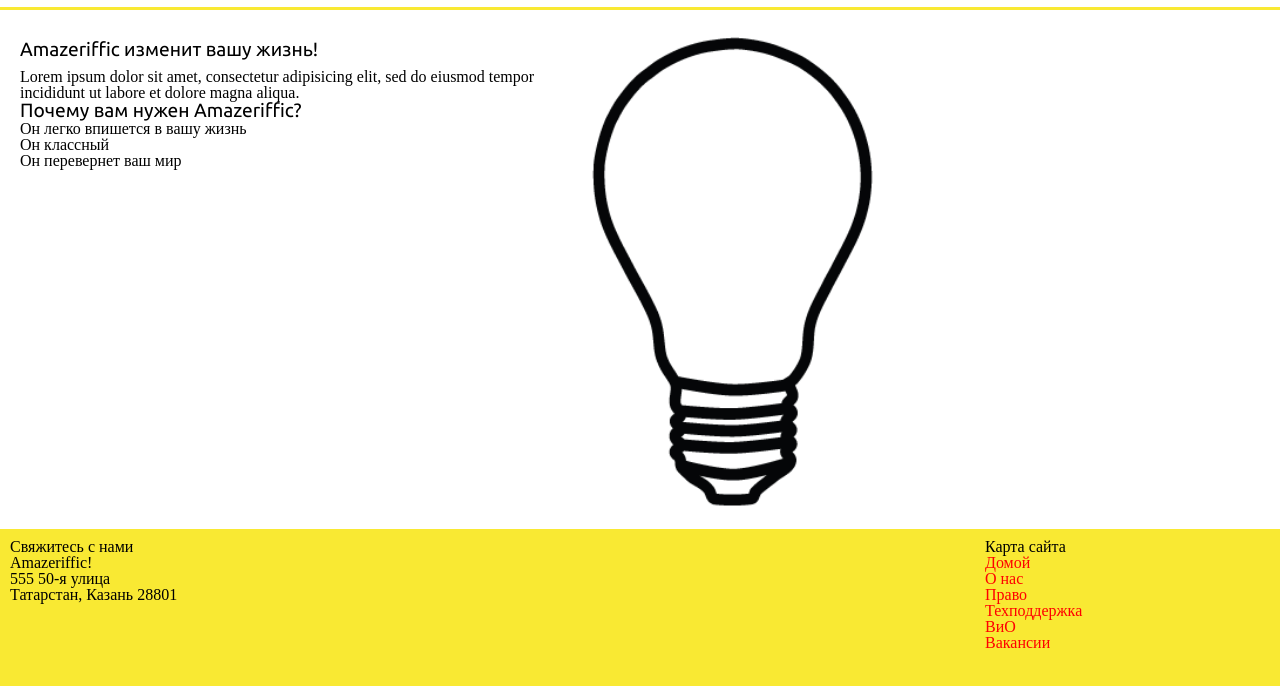
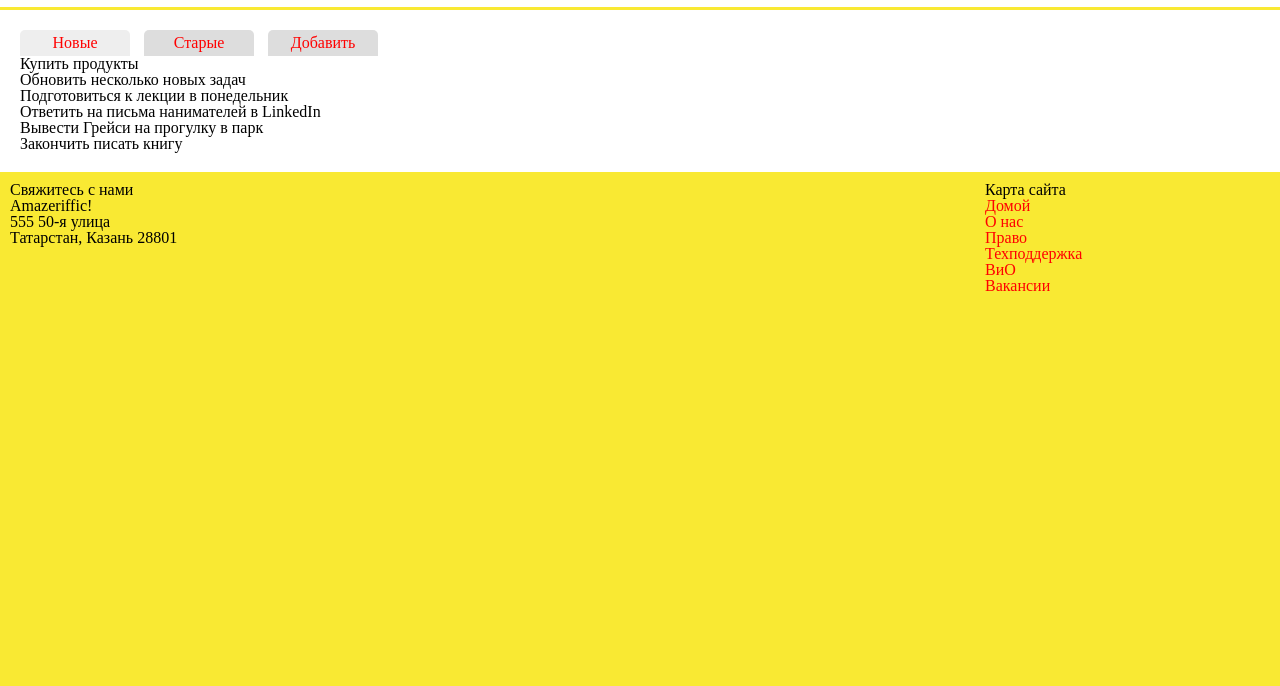
Before and after one commit to MrPrometheus/Web-course, a plain HTML site: page index.html in a window 1280 px wide. Shown: the part 32-718 px from the top of the page. Drawn offline with nearby package versions, Linux system fonts and the light colour scheme; a web font is replaced by a local one.

Commit message:
add app.js

```diff
--- a/index.html
+++ b/index.html
@@ -6,6 +6,8 @@
         <link rel="stylesheet" type="text/css" href="./styles/style.css">
         <link rel="stylesheet" type="text/css" href="http://fonts.googleapis.com/css?family=Ubuntu&subset=latin,cyrillic">
         <link rel="stylesheet" type="text/css" href="http://fonts.googleapis.com/css?family=Droid+Sans&subset=latin,cyrillic" >
+        <script src="https://code.jquery.com/jquery-3.4.1.min.js"></script>
+        <script type="text/javascript" src="./scripts/app.js"></script>
     </head>
     <body>
         <header>
@@ -20,17 +22,21 @@
         </header>
         <main>
             <div class="container">
-                <div>
-                    <h2>Amazeriffic изменит вашу жизнь!</h2>
-                    <p>Lorem ipsum dolor sit amet, consectetur adipisicing elit, sed do eiusmod tempor incididunt ut labore et dolore magna aliqua.</p>
-                    <h3>Почему вам нужен Amazeriffic?</h3>
-                    <ul>
-                        <li>Он легко впишется в вашу жизнь</li>
-                        <li>Он классный</li>
-                        <li>Он перевернет ваш мир</li>
-                    </ul>
+                <div class="tabs">
+                    <a href=""><span class="active">Новые</span></a>
+                    <a href=""><span>Старые</span></a>
+                    <a href=""><span>Добавить</span></a>
                 </div>
-                <img src="lightbulb.png" alt="Изображение лампочки">
+                    <div class="content">
+                        <ul>
+                            <li>Купить продукты<li>
+                            <li>Обновить несколько новых задач<li>
+                            <li>Подготовиться к лекции в понедельник<li>
+                            <li>Ответить на письма нанимателей в LinkedIn<li>
+                            <li>Вывести Грейси на прогулку в парк<li>
+                            <li>Закончить писать книгу<li>
+                        </ul>
+                    </div>
             </div>
         </main>
         <footer>
--- /dev/null
+++ b/scripts/app.js
@@ -0,0 +1,5 @@
+var main = function () {
+    "use strict";
+    console.log("hello, world!");
+};
+$(document).ready(main);
--- a/styles/style.css
+++ b/styles/style.css
@@ -47,29 +47,21 @@ header nav {
 
 main {
     background: white;
-    overflow: auto;
     padding: 20px;
 }
 
-main div {
-    float: left;
-    width: 570px;
+main .tabs a span {
+    display: inline-block;
+    border-radius: 5px 5px 0 0;
+    width: 100px;
+    margin-right: 10px;
+    text-align: center;
+    background: #ddd;
+    padding: 5px;
 }
 
-main img {
-    float: right;
-    width: 285px;
-}
-
-main .faq h1 {
-    margin-top: 5px;
-    margin-bottom: 5px;
-}
-
-main h2 {
-    font-size: 120%;
-    margin-top: 10px;
-    margin-bottom: 10px;
+.tabs a span.active {
+    background: #eee;
 }
 
 footer {
```
